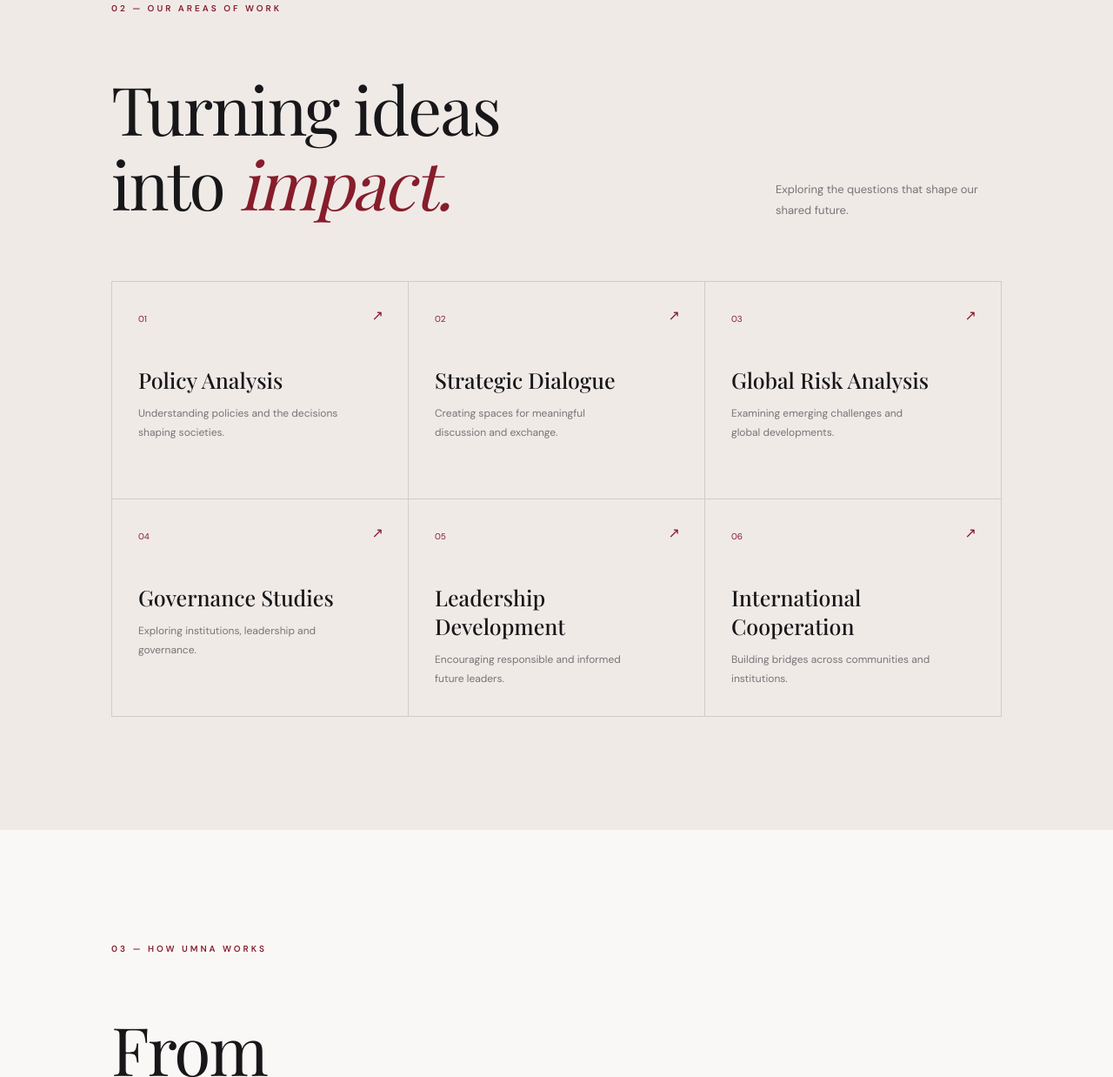
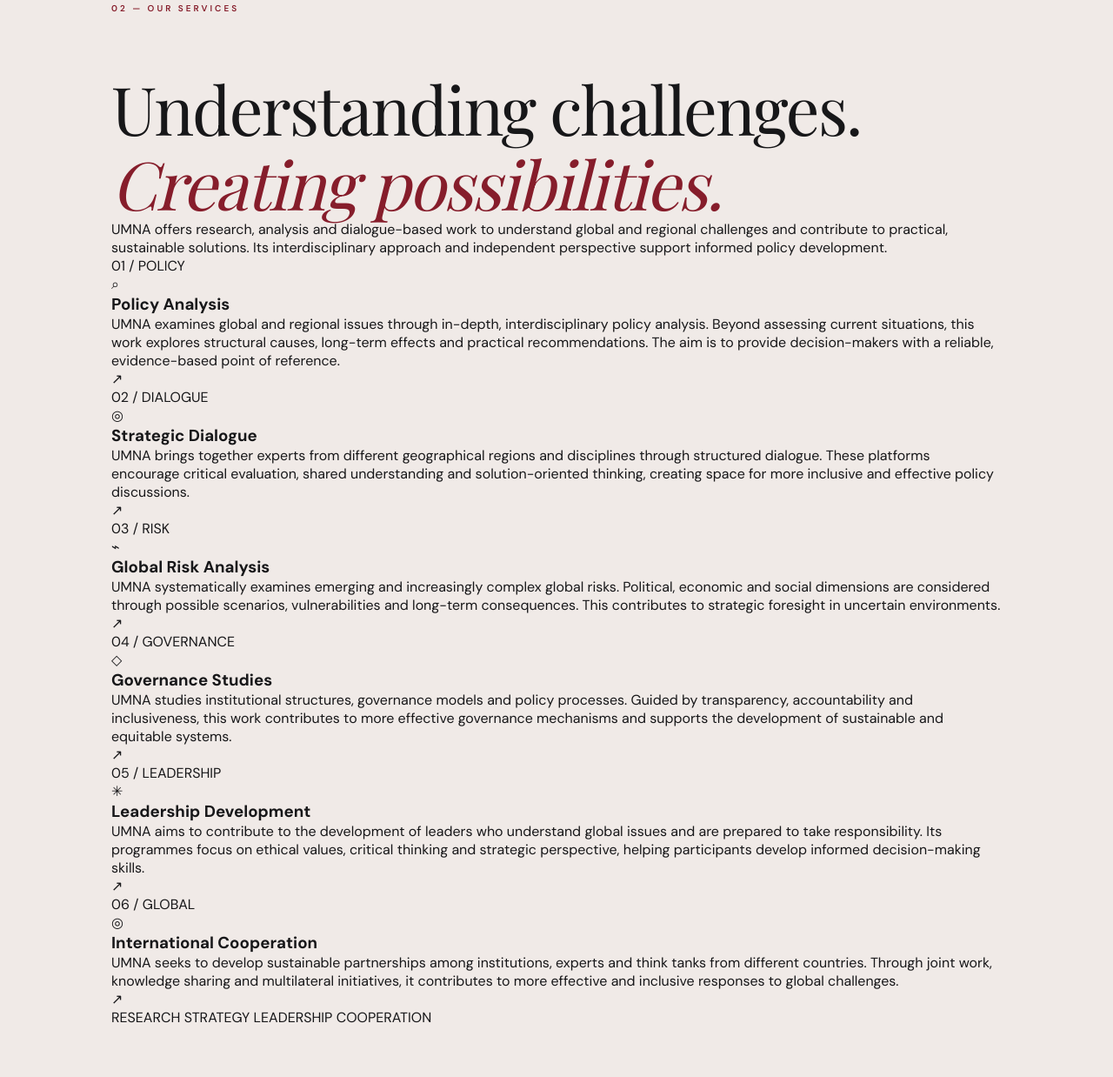
Before and after one commit to MVSOOM-69/UMNA-OFFICIAL, a plain HTML site: page index.html in a window 1280 px wide. Shown: the part 2893-4131 px from the top of the page at 87% size. Drawn offline with nearby package versions, Linux system fonts and the light colour scheme; files whose address does not match are found by name.

Commit message:
Refactor work section to services with detailed descriptions
Updated the 'work' section to 'services' with detailed descriptions of various services offered by UMNA.

```diff
--- a/index.html
+++ b/index.html
@@ -138,22 +138,132 @@
 </section>
 
 
-    <section class="work section" id="work">
-      <div class="section-label reveal">02 — OUR AREAS OF WORK</div>
-      <div class="section-heading">
-        <h2 class="reveal">Turning ideas<br>into <span>impact.</span></h2>
-        <p class="reveal">Exploring the questions that shape our shared future.</p>
-      </div>
 
-      <div class="work-grid">
-        <article class="work-card reveal"><span>01</span><h3>Policy Analysis</h3><p>Understanding policies and the decisions shaping societies.</p><b>↗</b></article>
-        <article class="work-card reveal"><span>02</span><h3>Strategic Dialogue</h3><p>Creating spaces for meaningful discussion and exchange.</p><b>↗</b></article>
-        <article class="work-card reveal"><span>03</span><h3>Global Risk Analysis</h3><p>Examining emerging challenges and global developments.</p><b>↗</b></article>
-        <article class="work-card reveal"><span>04</span><h3>Governance Studies</h3><p>Exploring institutions, leadership and governance.</p><b>↗</b></article>
-        <article class="work-card reveal"><span>05</span><h3>Leadership Development</h3><p>Encouraging responsible and informed future leaders.</p><b>↗</b></article>
-        <article class="work-card reveal"><span>06</span><h3>International Cooperation</h3><p>Building bridges across communities and institutions.</p><b>↗</b></article>
-      </div>
-    </section>
+<section class="work section" id="work">
+
+  <div class="section-label reveal">02 — OUR SERVICES</div>
+
+  <div class="services-intro">
+    <h2 class="reveal">
+      Understanding challenges.<br>
+      <span>Creating possibilities.</span>
+    </h2>
+
+    <p class="reveal">
+      UMNA offers research, analysis and dialogue-based work
+      to understand global and regional challenges and
+      contribute to practical, sustainable solutions.
+      Its interdisciplinary approach and independent
+      perspective support informed policy development.
+    </p>
+  </div>
+
+  <div class="services-grid">
+
+    <article class="service-card reveal">
+      <span class="service-number">01 / POLICY</span>
+      <div class="service-symbol">⌕</div>
+      <h3>Policy Analysis</h3>
+      <p>
+        UMNA examines global and regional issues through
+        in-depth, interdisciplinary policy analysis.
+        Beyond assessing current situations, this work
+        explores structural causes, long-term effects
+        and practical recommendations. The aim is to
+        provide decision-makers with a reliable,
+        evidence-based point of reference.
+      </p>
+      <span class="service-arrow">↗</span>
+    </article>
+
+    <article class="service-card reveal">
+      <span class="service-number">02 / DIALOGUE</span>
+      <div class="service-symbol">◎</div>
+      <h3>Strategic Dialogue</h3>
+      <p>
+        UMNA brings together experts from different
+        geographical regions and disciplines through
+        structured dialogue. These platforms encourage
+        critical evaluation, shared understanding and
+        solution-oriented thinking, creating space for
+        more inclusive and effective policy discussions.
+      </p>
+      <span class="service-arrow">↗</span>
+    </article>
+
+    <article class="service-card reveal">
+      <span class="service-number">03 / RISK</span>
+      <div class="service-symbol">⌁</div>
+      <h3>Global Risk Analysis</h3>
+      <p>
+        UMNA systematically examines emerging and
+        increasingly complex global risks. Political,
+        economic and social dimensions are considered
+        through possible scenarios, vulnerabilities
+        and long-term consequences. This contributes
+        to strategic foresight in uncertain environments.
+      </p>
+      <span class="service-arrow">↗</span>
+    </article>
+
+    <article class="service-card reveal">
+      <span class="service-number">04 / GOVERNANCE</span>
+      <div class="service-symbol">◇</div>
+      <h3>Governance Studies</h3>
+      <p>
+        UMNA studies institutional structures,
+        governance models and policy processes.
+        Guided by transparency, accountability and
+        inclusiveness, this work contributes to
+        more effective governance mechanisms and
+        supports the development of sustainable
+        and equitable systems.
+      </p>
+      <span class="service-arrow">↗</span>
+    </article>
+
+    <article class="service-card reveal">
+      <span class="service-number">05 / LEADERSHIP</span>
+      <div class="service-symbol">✳</div>
+      <h3>Leadership Development</h3>
+      <p>
+        UMNA aims to contribute to the development
+        of leaders who understand global issues
+        and are prepared to take responsibility.
+        Its programmes focus on ethical values,
+        critical thinking and strategic perspective,
+        helping participants develop informed
+        decision-making skills.
+      </p>
+      <span class="service-arrow">↗</span>
+    </article>
+
+    <article class="service-card reveal">
+      <span class="service-number">06 / GLOBAL</span>
+      <div class="service-symbol">◎</div>
+      <h3>International Cooperation</h3>
+      <p>
+        UMNA seeks to develop sustainable partnerships
+        among institutions, experts and think tanks
+        from different countries. Through joint work,
+        knowledge sharing and multilateral initiatives,
+        it contributes to more effective and inclusive
+        responses to global challenges.
+      </p>
+      <span class="service-arrow">↗</span>
+    </article>
+
+  </div>
+
+  <div class="services-bottom reveal">
+    <span>RESEARCH</span>
+    <span>STRATEGY</span>
+    <span>LEADERSHIP</span>
+    <span>COOPERATION</span>
+  </div>
+
+</section>
+
 
     <section class="research section" id="research">
   <div class="section-label reveal">03 — HOW UMNA WORKS</div>
```
